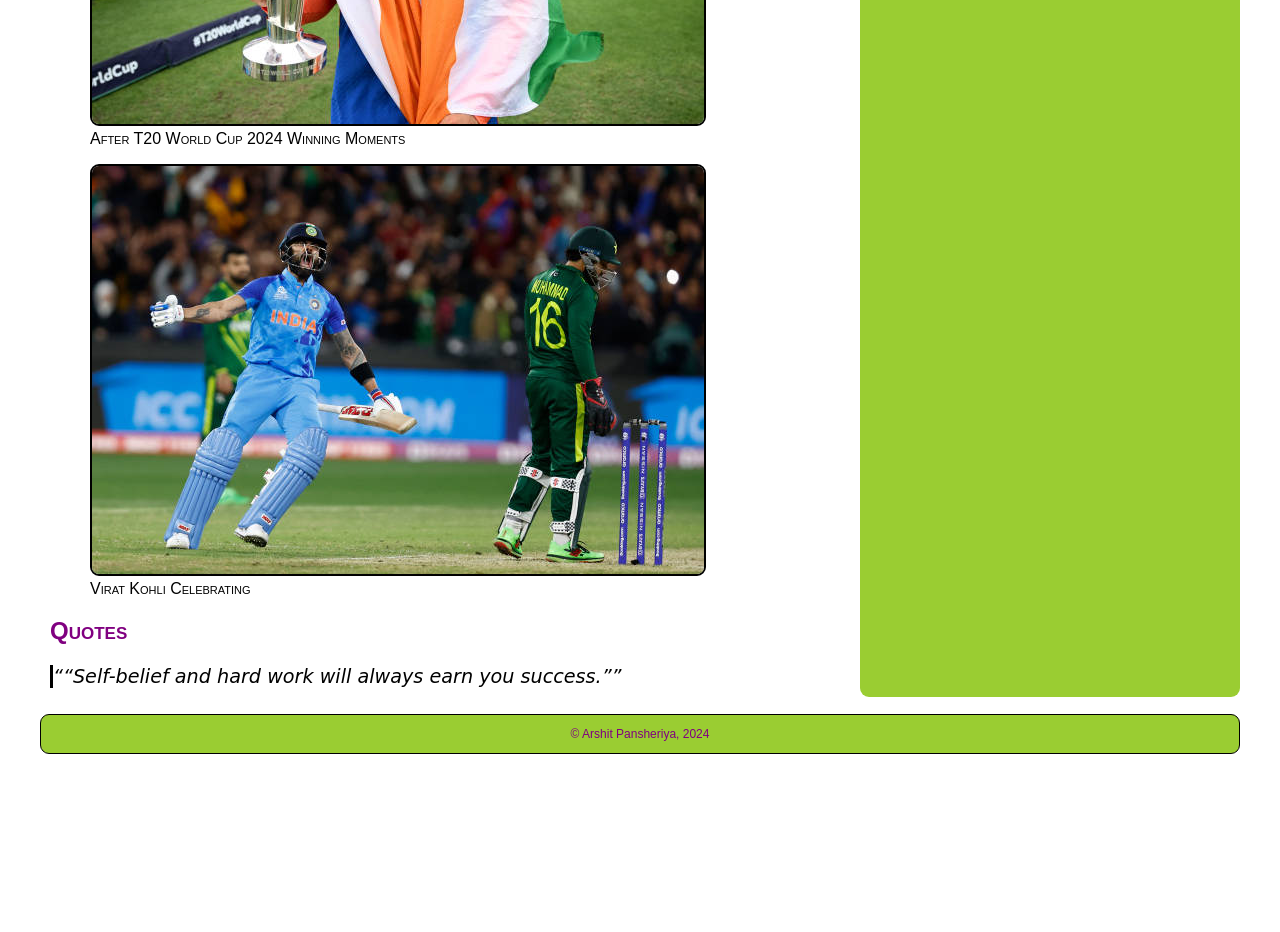
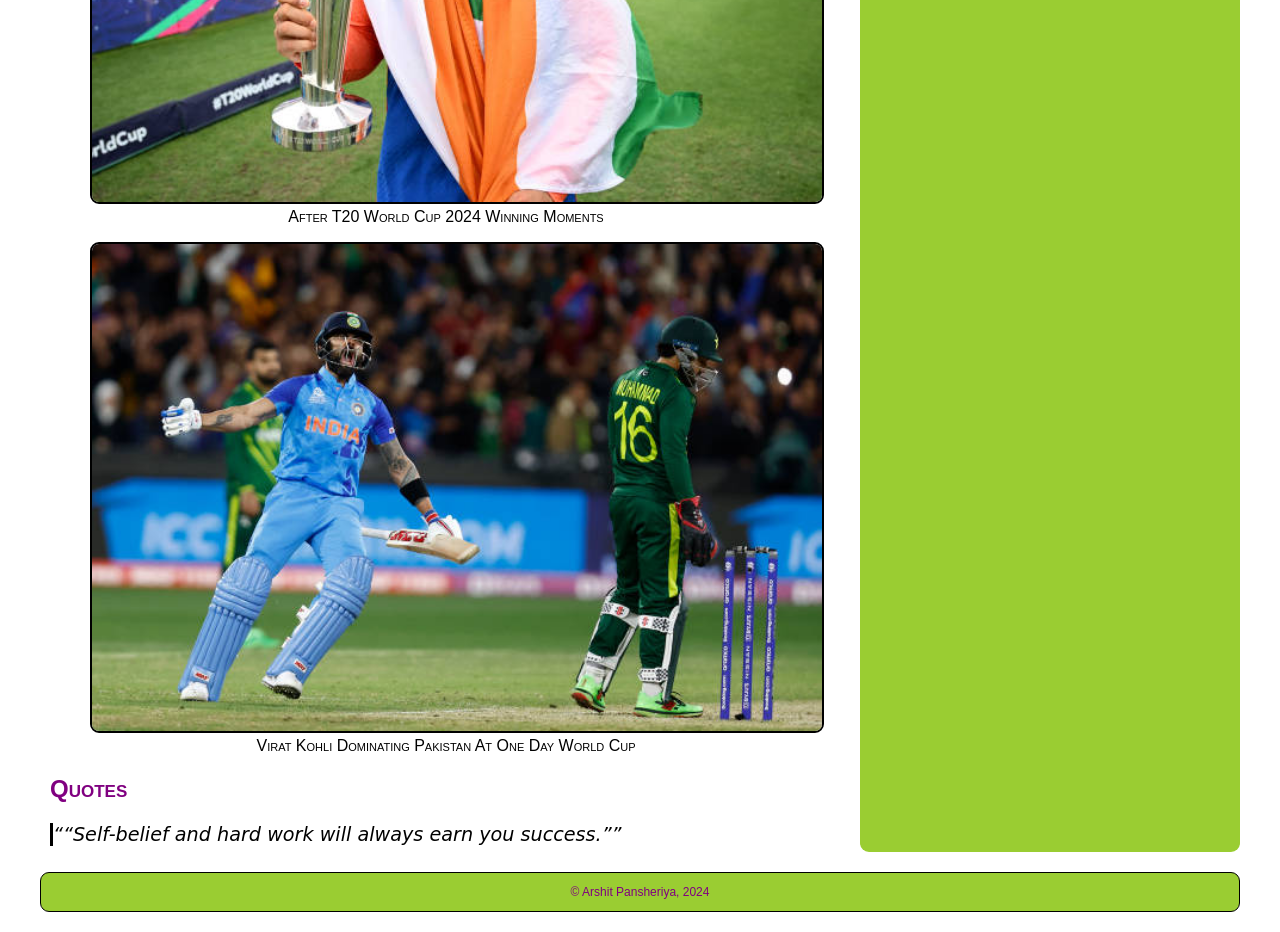
Before and after one commit to arshit7750/Assignment-1, a plain HTML site: page index.html in a window 1280 px wide. Shown: the part 680-1612 px from the top of the page. Before the commit the page ends 1454 px from the top, so only its background shows below. Drawn offline with Linux system fonts and the light colour scheme.

Commit message:
assignmnet 1 commit

```diff
--- a/index.html
+++ b/index.html
@@ -23,7 +23,10 @@
     <section>
       <h2>Biography</h2>
       <p>
-        <strong>Virat Kohli</strong> was born on November 5, 1988. A former captain in all formats of the game, Kohli retired from the T20I format following India's win at the 2024 T20 World Cup. He's a right-handed batsman and an occasional unorthodox right arm medium bowler. Kohli is regarded as one of the greatest batsmen of all time and the greatest in the modern era.
+        <strong>Virat Kohli</strong> was born on November 5, 1988. A former captain in all formats of the game, Kohli
+        retired from the T20I format following India's win at the 2024 T20 World Cup. He's a right-handed batsman and an
+        occasional unorthodox right arm medium bowler. Kohli is regarded as one of the greatest batsmen of all time and
+        the greatest in the modern era.
       </p>
       <p>
         To become a good player you need talent. <em>To become a great player, you need an attitude like
@@ -38,7 +41,7 @@
       </figure>
       <figure>
         <img class="img-x" src="image 2.jpg" alt="Virat Kohli celebrating after winning the match" />
-        <figcaption>Virat Kohli Celebrating</figcaption>
+        <figcaption>Virat Kohli Dominating Pakistan At One Day World Cup</figcaption>
       </figure>
     </section>
     <section>
--- a/styles.css
+++ b/styles.css
@@ -44,7 +44,7 @@ main {
 }
 
 aside {
-    height: 1215px;
+    height: 1370px;
     float: right;
     width: 30%;
     padding: 10px;
@@ -55,9 +55,11 @@ aside {
 img {
     border: 2px solid black;
     border-radius: 9px;
+    width: 730px;
 }
 
 figcaption {
+    text-align: center;
     font-style: bold;
     font-variant: small-caps;
 
```
